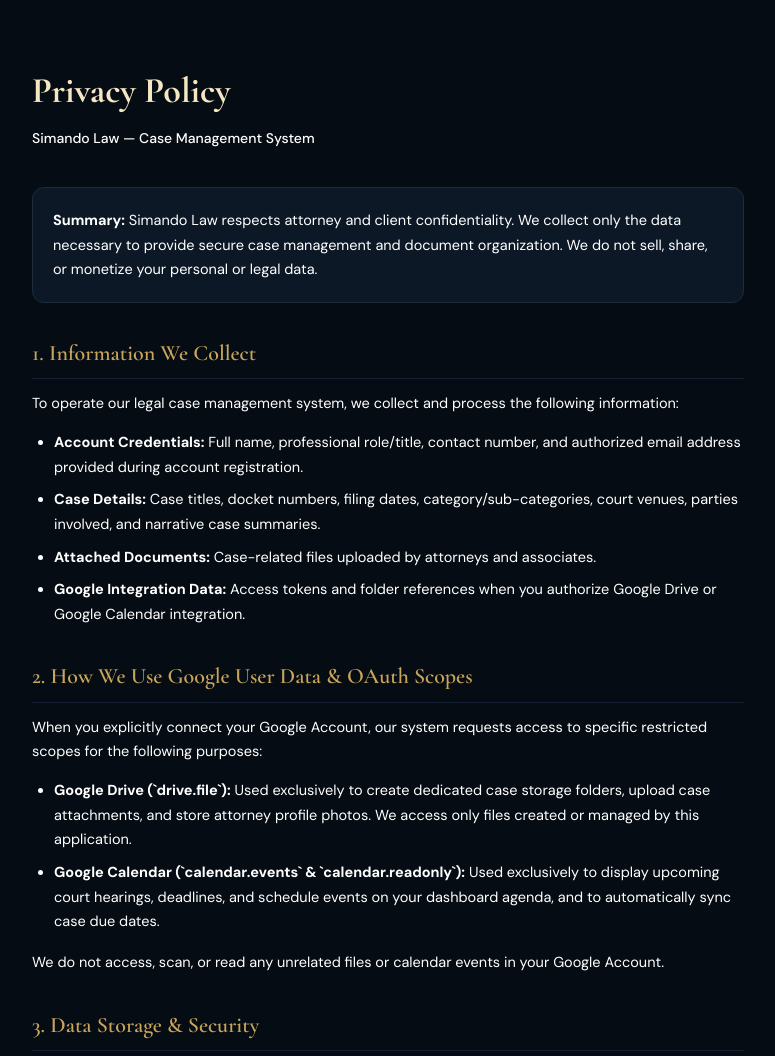
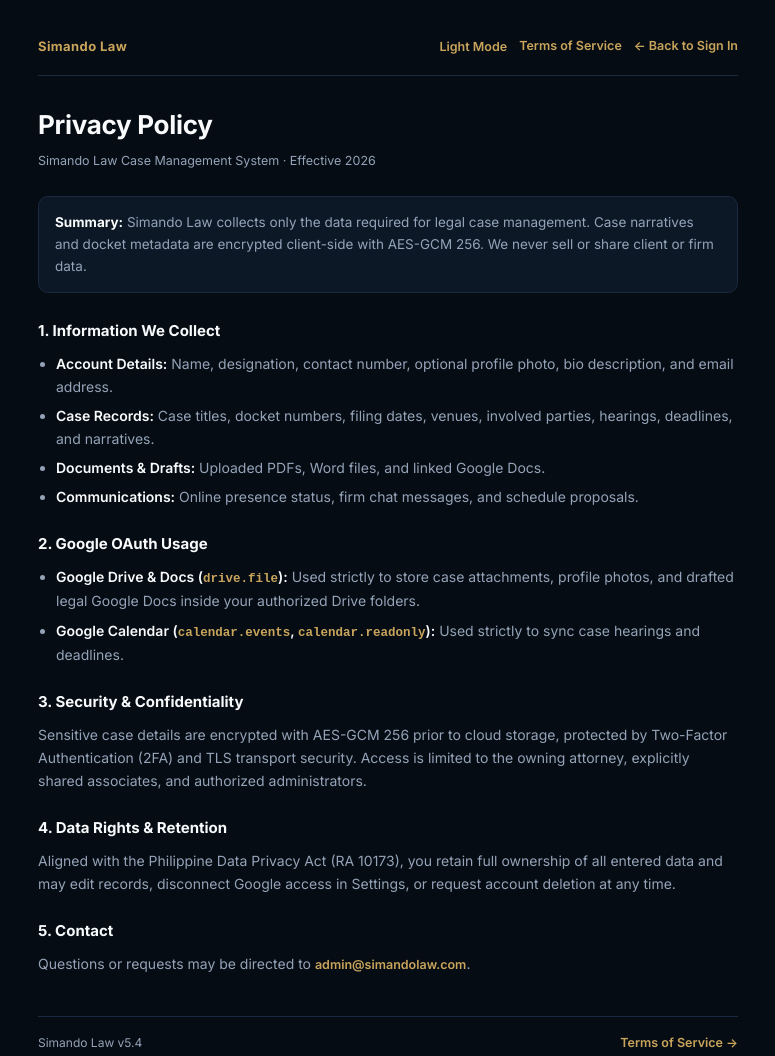
Before and after one commit to bashyazada-spec/juridicasimandolaw, a plain HTML site: page privacy-policy.html in a window 1280 px wide. Shown: the top 1056 px of the page, without its empty margins (252-1027 px from the left). Drawn offline with nearby package versions, Linux system fonts and the light colour scheme; no server answers.

Commit message:
Update privacy-policy.html

```diff
--- a/privacy-policy.html
+++ b/privacy-policy.html
@@ -1,121 +1,194 @@
 <!DOCTYPE html>
-<html lang="en">
+<html lang="en" data-theme="dark">
 <head>
-<meta charset="UTF-8">
-<meta name="viewport" content="width=device-width, initial-scale=1.0">
+<meta charset="UTF-8"/>
+<meta name="viewport" content="width=device-width, initial-scale=1.0"/>
 <title>Privacy Policy — Simando Law</title>
-<link href="https://fonts.googleapis.com/css2?family=Cormorant+Garamond:wght@600;700&family=DM+Sans:wght@400;500;600;700&display=swap" rel="stylesheet"/>
+<link href="https://fonts.googleapis.com/css2?family=Inter:wght@400;500;600;700&display=swap" rel="stylesheet"/>
 <style>
+  :root, [data-theme="dark"] {
+    --bg:        #060c13;
+    --surface:   #0c1826;
+    --border:    #1a293f;
+    --gold:      #c9a55c;
+    --text:      #f8fafc;
+    --muted:     #94a3b8;
+  }
+  [data-theme="light"] {
+    --bg:        #e2e0d8;
+    --surface:   #eeece5;
+    --border:    #cbc8bc;
+    --gold:      #8a6210;
+    --text:      #1c1e21;
+    --muted:     #585e68;
+  }
+
   *, *::before, *::after { box-sizing: border-box; margin: 0; padding: 0; }
   body {
-    max-width: 760px;
+    background: var(--bg);
+    color: var(--text);
+    font-family: 'Inter', system-ui, -apple-system, sans-serif;
+    font-size: 14px;
+    line-height: 1.65;
+    padding: 36px 20px 64px;
+    transition: background 0.2s ease, color 0.2s ease;
+  }
+  .wrap {
+    max-width: 700px;
     margin: 0 auto;
-    padding: 60px 24px;
-    font-family: 'DM Sans', system-ui, sans-serif;
-    line-height: 1.7;
-    color: #ffffff;
-    background: #060c13;
   }
+  .topbar {
+    display: flex;
+    align-items: center;
+    justify-content: space-between;
+    gap: 12px;
+    padding-bottom: 18px;
+    margin-bottom: 28px;
+    border-bottom: 1px solid var(--border);
+    flex-wrap: wrap;
+  }
+  .brand {
+    font-size: 13px;
+    font-weight: 700;
+    letter-spacing: 0.4px;
+    color: var(--gold);
+  }
+  .nav-links {
+    display: flex;
+    align-items: center;
+    gap: 12px;
+  }
+  a, button {
+    font-family: inherit;
+    font-size: 12.5px;
+    font-weight: 600;
+    color: var(--gold);
+    background: none;
+    border: none;
+    cursor: pointer;
+    text-decoration: none;
+  }
+  a:hover, button:hover { text-decoration: underline; }
+
   h1 {
-    font-family: 'Cormorant Garamond', Georgia, serif;
-    font-size: 36px;
-    color: #f5e6c4;
-    margin-bottom: 6px;
+    font-size: 26px;
+    font-weight: 700;
+    letter-spacing: -0.3px;
+    margin-bottom: 4px;
   }
-  .sub { color: #ffffff; font-size: 14px; margin-bottom: 36px; font-weight: 500; }
+  .sub {
+    font-size: 12.5px;
+    color: var(--muted);
+    margin-bottom: 24px;
+  }
+  .summary {
+    background: var(--surface);
+    border: 1px solid var(--border);
+    border-radius: 10px;
+    padding: 14px 16px;
+    margin-bottom: 26px;
+    font-size: 13.5px;
+    color: var(--muted);
+  }
+  .summary strong { color: var(--text); }
+
   h2 {
-    font-family: 'Cormorant Garamond', Georgia, serif;
-    font-size: 22px;
-    color: #c9a55c;
-    margin: 32px 0 12px;
-    font-weight: 600;
-    border-bottom: 1px solid #162033;
-    padding-bottom: 6px;
+    font-size: 15px;
+    font-weight: 700;
+    color: var(--text);
+    margin: 24px 0 8px;
   }
-  p { margin-bottom: 14px; font-size: 14.5px; color: #ffffff; }
-  ul { margin: 0 0 16px 22px; color: #ffffff; font-size: 14.5px; }
-  li { margin-bottom: 8px; }
-  .box {
-    background: #0c1826;
-    border: 1px solid #1c2d3f;
-    border-radius: 12px;
-    padding: 20px;
-    margin: 20px 0;
+  p {
+    color: var(--muted);
+    margin-bottom: 12px;
   }
+  ul {
+    margin: 0 0 14px 18px;
+    color: var(--muted);
+  }
+  li { margin-bottom: 6px; }
+  li strong { color: var(--text); font-weight: 600; }
+  code {
+    font-size: 12.5px;
+    color: var(--gold);
+  }
+
   .footer {
-    margin-top: 56px;
-    padding-top: 24px;
-    border-top: 1px solid #162033;
-    color: #ffffff;
-    font-size: 12px;
+    margin-top: 40px;
+    padding-top: 16px;
+    border-top: 1px solid var(--border);
     display: flex;
     justify-content: space-between;
     align-items: center;
     flex-wrap: wrap;
-    gap: 12px;
-  }
-  a { color: #c9a55c; text-decoration: none; font-weight: 500; cursor: pointer; }
-  a:hover { text-decoration: underline; color: #e0c080; }
-  .nav-back-link {
-    display: inline-flex;
-    align-items: center;
-    padding: 6px 12px;
-    border-radius: 6px;
-    border: 1px solid rgba(201,165,92,0.3);
-    background: rgba(201,165,92,0.06);
-    transition: all 0.2s ease;
-  }
-  .nav-back-link:hover {
-    background: rgba(201,165,92,0.15);
-    border-color: #c9a55c;
+    gap: 10px;
+    font-size: 12px;
+    color: var(--muted);
   }
 </style>
 </head>
 <body>
 
+<div class="wrap">
+  <header class="topbar">
+    <span class="brand">Simando Law</span>
+    <div class="nav-links">
+      <button onclick="toggleTheme()" id="theme-btn">Light Mode</button>
+      <a href="terms-of-service.html">Terms of Service</a>
+      <a href="login.html" id="btn-back-nav" onclick="handleSmartBack(event)">← Back to Sign In</a>
+    </div>
+  </header>
+
   <h1>Privacy Policy</h1>
-<p class="sub">Simando Law — Case Management System</p>
+  <p class="sub">Simando Law Case Management System · Effective 2026</p>
 
-<div class="box">
-  <p style="margin:0;color:#ffffff"><strong>Summary:</strong> Simando Law respects attorney and client confidentiality. We collect only the data necessary to provide secure case management and document organization. We do not sell, share, or monetize your personal or legal data.</p>
+  <div class="summary">
+    <strong>Summary:</strong> Simando Law collects only the data required for legal case management. Case narratives and docket metadata are encrypted client-side with AES-GCM 256. We never sell or share client or firm data.
   </div>
 
   <h2>1. Information We Collect</h2>
-<p>To operate our legal case management system, we collect and process the following information:</p>
   <ul>
-  <li><strong>Account Credentials:</strong> Full name, professional role/title, contact number, and authorized email address provided during account registration.</li>
-  <li><strong>Case Details:</strong> Case titles, docket numbers, filing dates, category/sub-categories, court venues, parties involved, and narrative case summaries.</li>
-  <li><strong>Attached Documents:</strong> Case-related files uploaded by attorneys and associates.</li>
-  <li><strong>Google Integration Data:</strong> Access tokens and folder references when you authorize Google Drive or Google Calendar integration.</li>
+    <li><strong>Account Details:</strong> Name, designation, contact number, optional profile photo, bio description, and email address.</li>
+    <li><strong>Case Records:</strong> Case titles, docket numbers, filing dates, venues, involved parties, hearings, deadlines, and narratives.</li>
+    <li><strong>Documents &amp; Drafts:</strong> Uploaded PDFs, Word files, and linked Google Docs.</li>
+    <li><strong>Communications:</strong> Online presence status, firm chat messages, and schedule proposals.</li>
   </ul>
 
-<h2>2. How We Use Google User Data &amp; OAuth Scopes</h2>
-<p>When you explicitly connect your Google Account, our system requests access to specific restricted scopes for the following purposes:</p>
+  <h2>2. Google OAuth Usage</h2>
   <ul>
-  <li><strong>Google Drive (`drive.file`):</strong> Used exclusively to create dedicated case storage folders, upload case attachments, and store attorney profile photos. We access only files created or managed by this application.</li>
-  <li><strong>Google Calendar (`calendar.events` &amp; `calendar.readonly`):</strong> Used exclusively to display upcoming court hearings, deadlines, and schedule events on your dashboard agenda, and to automatically sync case due dates.</li>
+    <li><strong>Google Drive &amp; Docs (<code>drive.file</code>):</strong> Used strictly to store case attachments, profile photos, and drafted legal Google Docs inside your authorized Drive folders.</li>
+    <li><strong>Google Calendar (<code>calendar.events</code>, <code>calendar.readonly</code>):</strong> Used strictly to sync case hearings and deadlines.</li>
   </ul>
-<p>We do not access, scan, or read any unrelated files or calendar events in your Google Account.</p>
 
-<h2>3. Data Storage &amp; Security</h2>
-<p>User profiles, case metadata, appointments, and real-time notifications are stored securely in Google Firebase Firestore. Uploaded case files reside directly inside your own authorized Google Drive storage folders. We implement industry-standard encryption, SSL/TLS data transit protection, and strict authentication checks.</p>
+  <h2>3. Security &amp; Confidentiality</h2>
+  <p>Sensitive case details are encrypted with AES-GCM 256 prior to cloud storage, protected by Two-Factor Authentication (2FA) and TLS transport security. Access is limited to the owning attorney, explicitly shared associates, and authorized administrators.</p>
 
-<h2>4. Data Sharing &amp; Confidentiality</h2>
-<p>Consistent with legal ethics and client confidentiality rules, all case details and attached documents are restricted to the designated attorney and authorized associates specified via case-sharing settings. We never sell, rent, or trade attorney or client information to third parties.</p>
+  <h2>4. Data Rights &amp; Retention</h2>
+  <p>Aligned with the Philippine Data Privacy Act (RA 10173), you retain full ownership of all entered data and may edit records, disconnect Google access in Settings, or request account deletion at any time.</p>
 
-<h2>5. Your Rights &amp; Data Retention</h2>
-<p>You retain full ownership of all data entered into Simando Law. You may update your profile details, edit case records, remove files, or permanently delete your account and all associated records at any time through the <strong>My Settings</strong> menu.</p>
+  <h2>5. Contact</h2>
+  <p>Questions or requests may be directed to <a href="mailto:admin@simandolaw.com">admin@simandolaw.com</a>.</p>
 
-<h2>6. Contact &amp; Inquiries</h2>
-<p>For questions or concerns regarding this Privacy Policy, please contact your system administrator or reach out directly at <a href="mailto:admin@simandolaw.com">admin@simandolaw.com</a>.</p>
+  <footer class="footer">
+    <span>Simando Law v5.4</span>
+    <a href="terms-of-service.html">Terms of Service →</a>
+  </footer>
+</div>
 
-<div class="footer">
-  <span>Last updated: 2026 · Simando Law v5.2</span>
-  <div style="display:flex;align-items:center;gap:16px">
-    <a href="terms-of-service.html">Terms of Service</a>
-    <a href="login.html" id="btn-back-nav" class="nav-back-link" onclick="handleSmartBack(event)">← Back to Sign In</a>
-  </div>
-</div>
+<script>
+  function syncTheme() {
+    const t = localStorage.getItem('simando-theme') || 'dark';
+    document.documentElement.setAttribute('data-theme', t);
+    const btn = document.getElementById('theme-btn');
+    if (btn) btn.textContent = t === 'light' ? 'Dark Mode' : 'Light Mode';
+  }
+  window.toggleTheme = function() {
+    const cur = document.documentElement.getAttribute('data-theme') || 'dark';
+    localStorage.setItem('simando-theme', cur === 'light' ? 'dark' : 'light');
+    syncTheme();
+  };
+  syncTheme();
+</script>
 
 <script type="module">
   import { initializeApp } from "https://www.gstatic.com/firebasejs/10.12.2/firebase-app.js";
@@ -141,26 +214,16 @@
   onAuthStateChanged(auth, (user) => {
     isLoggedIn = !!user;
     const btn = document.getElementById("btn-back-nav");
-    if (btn) {
-      btn.textContent = isLoggedIn ? "← Back to Dashboard" : "← Back to Sign In";
-    }
+    if (btn) btn.textContent = isLoggedIn ? "← Back to Dashboard" : "← Back to Sign In";
   });
 
   window.handleSmartBack = function(e) {
     if (e) e.preventDefault();
-
-    // If there is browser history from the same application origin, go back directly
     if (window.history.length > 1 && document.referrer && (document.referrer.includes(window.location.host) || document.referrer.includes("localhost") || document.referrer.includes("127.0.0.1"))) {
       window.history.back();
       return;
     }
-
-    // Otherwise, redirect based on login session state
-    if (isLoggedIn) {
-      window.location.assign("index.html");
-    } else {
-      window.location.assign("login.html");
-    }
+    window.location.assign(isLoggedIn ? "index.html" : "login.html");
   };
 </script>
 </body>
```
Lines whose indentation alone changed are shown as unchanged.
